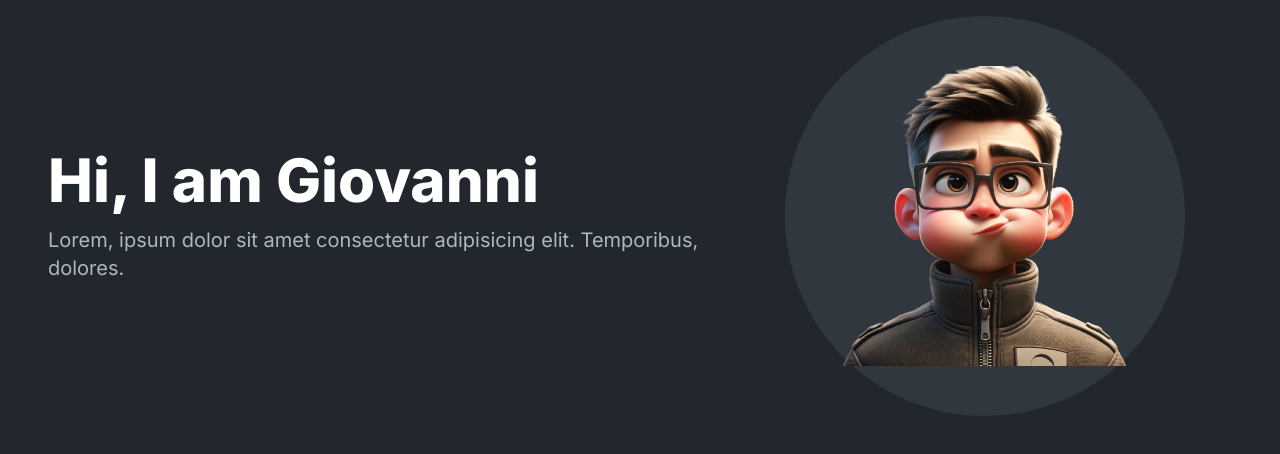
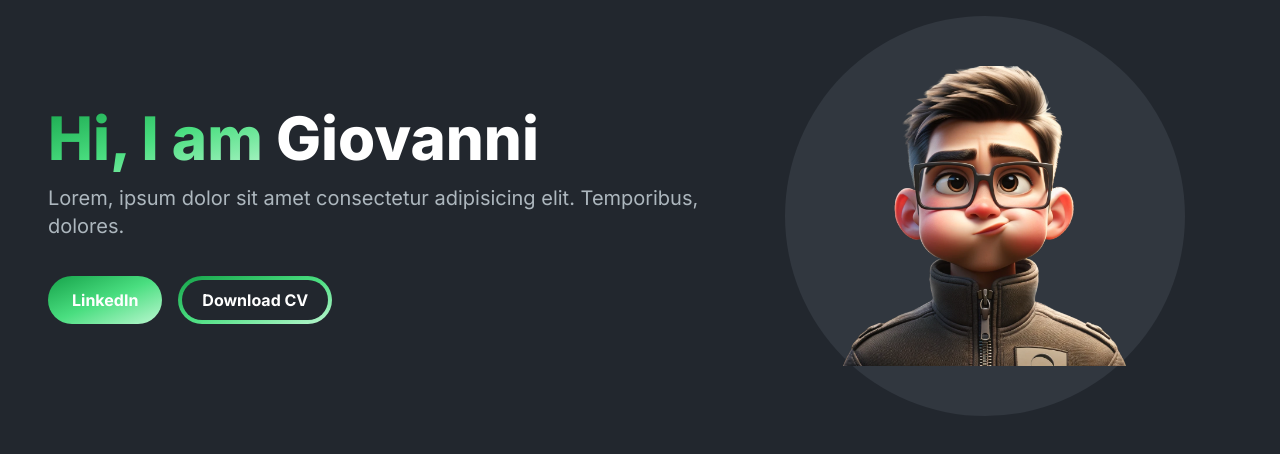
Before and after one commit to giovannibraaga/Portfolio, a Next.js app: page / in a window 1280 px wide. Shown: the top 454 px of the page. Built offline with nearby package versions, Linux system fonts and the light colour scheme.

Commit message:
feat: created styled buttons and a styled h1

```diff
--- a/app/components/HeroSection.jsx
+++ b/app/components/HeroSection.jsx
@@ -5,15 +5,27 @@
   return (
     <section>
       <div className="grid grid-cols-1 lg:grid-cols-12">
-        <div className="col-span-7 place-self-center">
-          <h1 className="text-white mb-4 text-4xl lg:text-6xl font-extrabold">
-            Hi, I am Giovanni
+        <div className="col-span-7 place-self-center text-center sm:text-left">
+          <h1 className="text-white mb-4 text-4xl sm:text-5xl  lg:text-6xl font-extrabold">
+            <span className="text-transparent bg-clip-text bg-gradient-to-br from-green-600 via-green-400 to-green-200">
+              Hi, I am{" "}
+            </span>
+             Giovanni
           </h1>
-          <p className="text-[#ADB7BE] text-lg lg:text-xl">
-            Lorem, ipsum dolor sit amet consectetur adipisicing elit. Temporibus, dolores.
+          <p className="text-[#ADB7BE] text-base sm:text-lg mb-6 lg:text-xl">
+            Lorem, ipsum dolor sit amet consectetur adipisicing elit.
+            Temporibus, dolores.
           </p>
+          <div>
+            <button className="px-6 py-3 w-full sm:w-fit rounded-full mr-4 bg-gradient-to-br from-green-600 via-green-400 to-green-200 hover:bg-slate-200 text-white font-bold">
+            LinkedIn
+            </button>
+            <button className="px-1 py-1 w-full sm:w-fit rounded-full bg-transparent bg-gradient-to-br from-green-600 via-green-400 to-green-200 hover:bg-slate-800 text-white mt-3 font-bold">
+              <span className="block bg-[#22272E] hover:bg-[#31373f] rounded-full px-5 py-2"> Download CV </span>
+            </button>
+          </div>
         </div>
-        <div className="col-span-5 place-self-center">
+        <div className="col-span-5 place-self-center mt-4 lg:mt-0">
           <div className="rounded-full bg-[#31373f] w-[250px] h-[250px] lg:w-[400px] lg:h-[400px] relative">
             <Image
               src="/images/avatar.png"
--- a/app/page.js
+++ b/app/page.js
@@ -3,8 +3,10 @@
 
 export default function Home() {
   return (
-    <main className="flex min-h-screen flex-col bg-[#22272E] container mx-auto px-12 py-4">
-      <HeroSection />
+    <main className="flex min-h-screen flex-col bg-[#22272E]">
+      <div className="container mx-auto px-12 py-4">
+        <HeroSection />
+      </div>
     </main>
   );
 }
```
